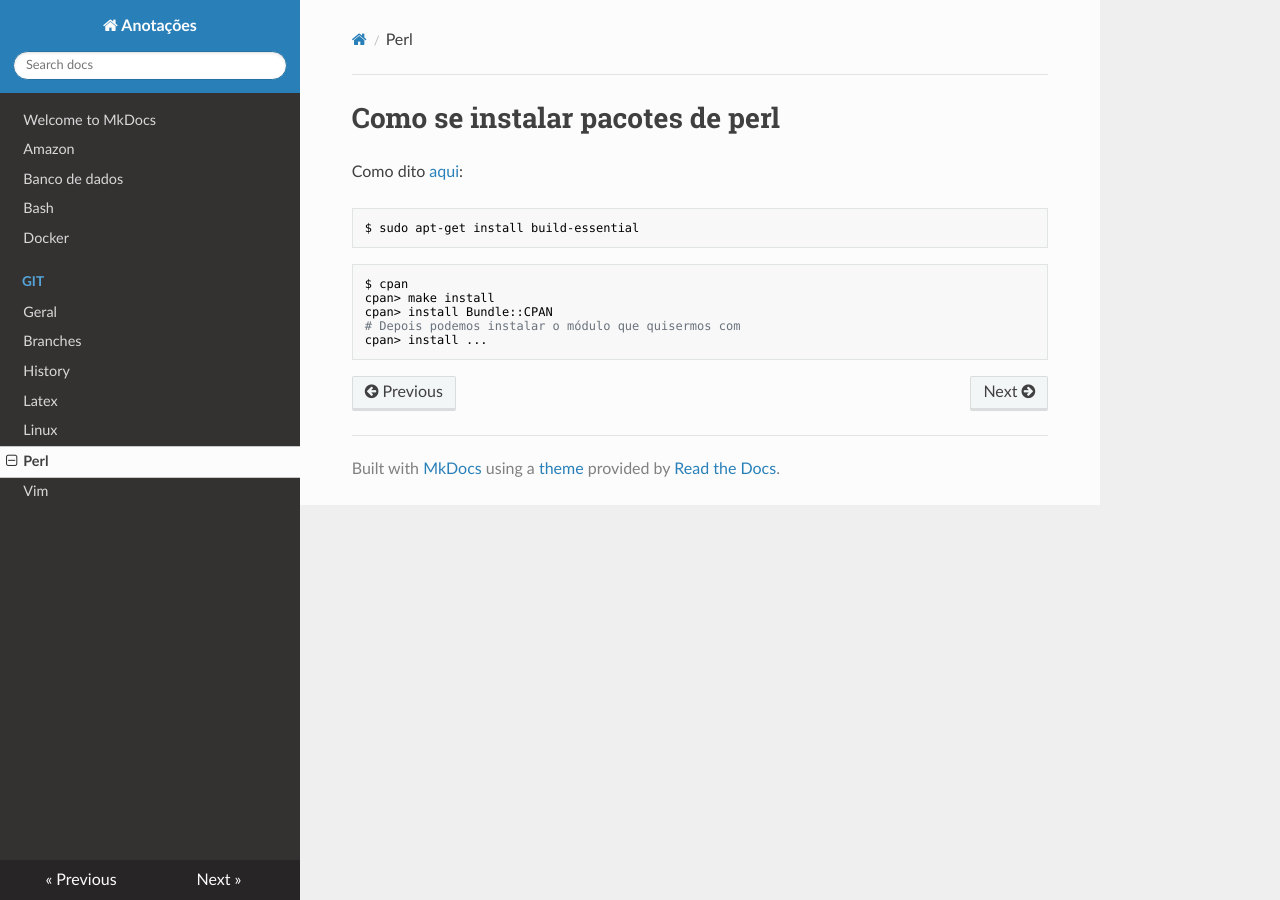
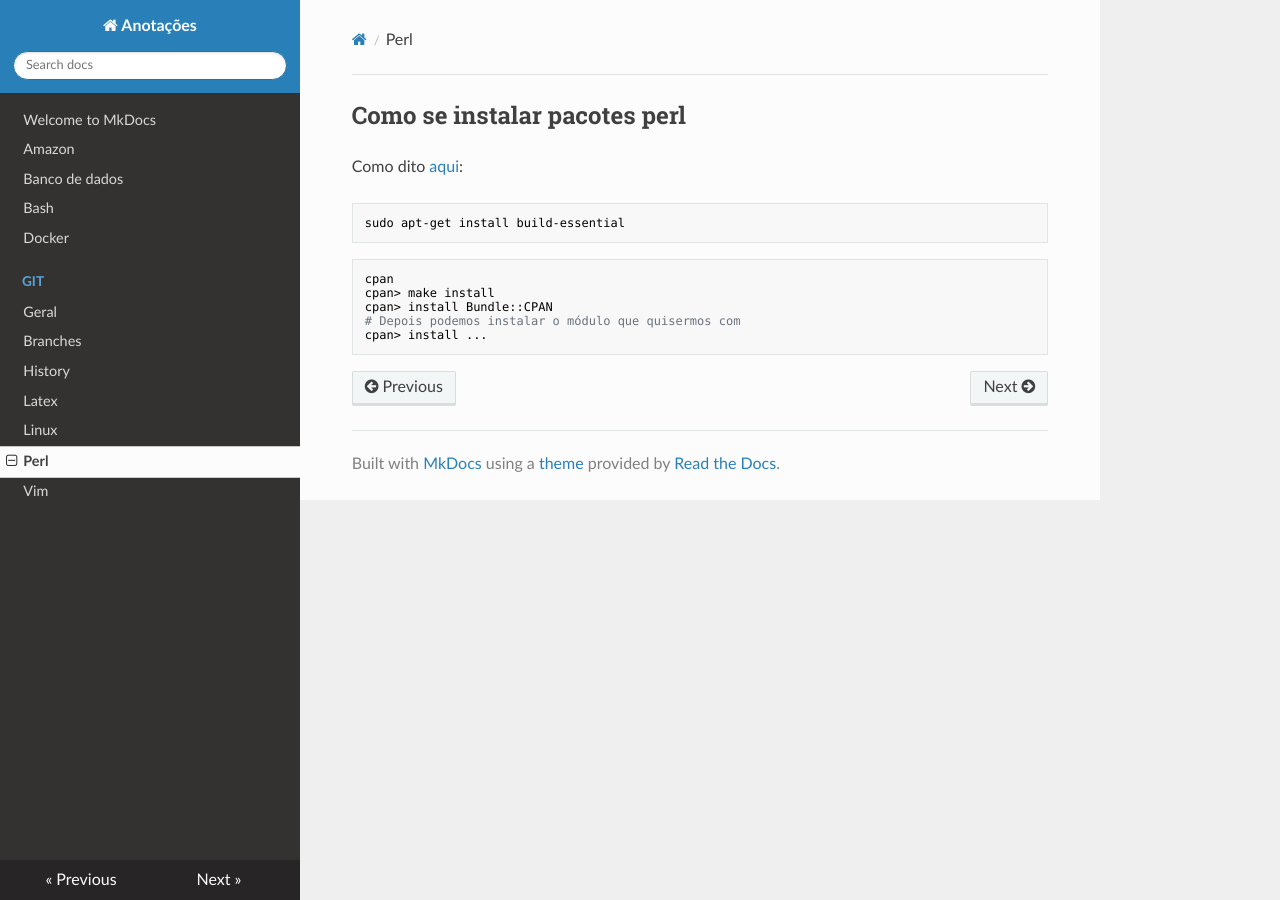
Before and after one commit to hposca/useful_notes, an MkDocs documentation site: the page built from docs/perl.md, in a window 1280 px wide. Built offline with MkDocs 1.6.1, drawn with Linux system fonts in a browser that asks for light colours; nearby versions of some CDN libraries; old or Windows-style settings are respelled for this version of MkDocs.

````diff
--- a/docs/perl.md
+++ b/docs/perl.md
@@ -1,13 +1,13 @@
-# Como se instalar pacotes de perl
+## Como se instalar pacotes perl
 
 Como dito [aqui](https://egoleo.wordpress.com/2008/05/19/how-to-install-perl-modules-through-cpan-on-ubuntu-hardy-server/):
 
 ``` Bash
-$ sudo apt-get install build-essential
+sudo apt-get install build-essential
 ```
 
 ``` Bash
-$ cpan
+cpan
 cpan> make install
 cpan> install Bundle::CPAN
 # Depois podemos instalar o módulo que quisermos com
````
